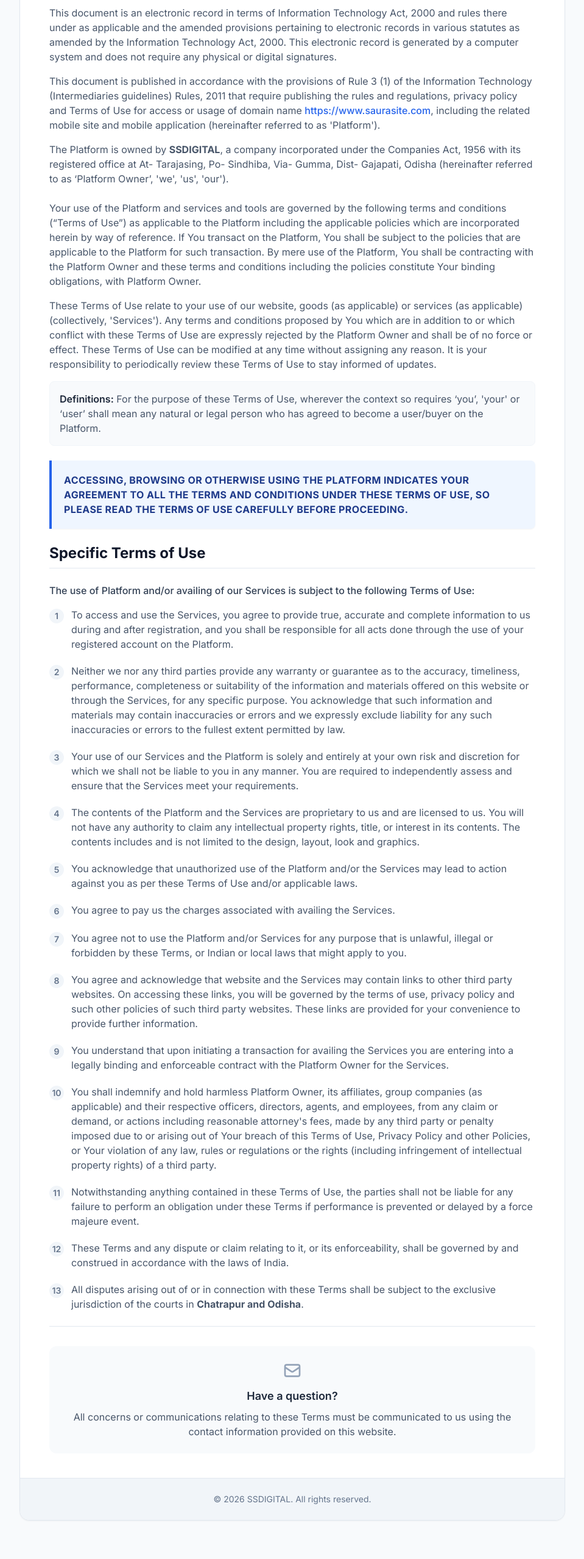
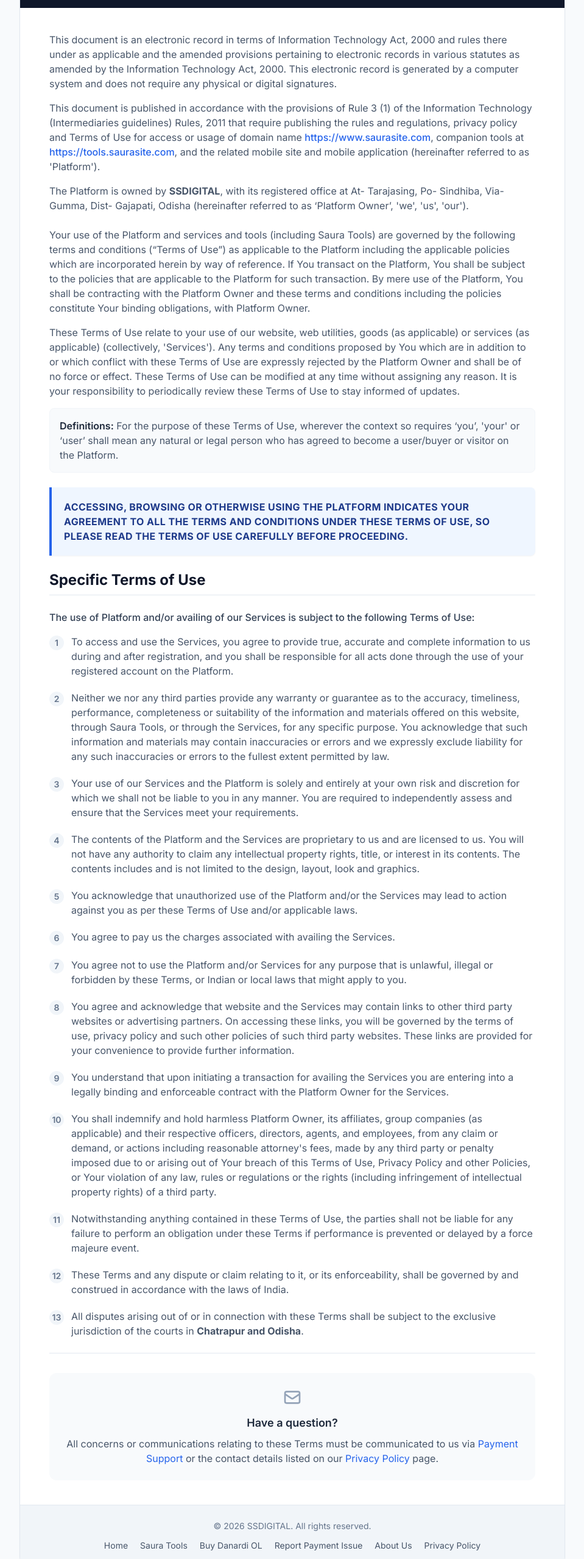
Before and after one commit to raisonGamango/saura-site, a plain HTML site: page terms-conditions.html in a window 1280 px wide. Shown: the part 240-2796 px from the top of the page at 61% size, without its empty margins (160-1119 px from the left). Before the commit the page ends 2773 px from the top, so only its background shows below. Drawn offline with nearby package versions, Linux system fonts and the light colour scheme.

Commit message:
Update terms and conditions with additional details

```diff
--- a/terms-conditions.html
+++ b/terms-conditions.html
@@ -3,7 +3,13 @@
 <head>
     <meta charset="UTF-8">
     <meta name="viewport" content="width=device-width, initial-scale=1.0">
-    <title>Terms & Conditions - SSDIGITAL</title>
+    <meta name="description" content="Terms and Conditions for SSDIGITAL (Saura Site), Danardi OL, and Saura Tools.">
+    <link rel="canonical" href="https://www.saurasite.com/terms-conditions.html">
+    <title>Terms &amp; Conditions - SSDIGITAL</title>
+
+    <!-- Replace ca-pub-XXXXXXXXXXXXXXXX with your actual Google AdSense Publisher ID once ready -->
+    <script async src="https://pagead2.googlesyndication.com/pagead/js/adsbygoogle.js?client=ca-pub-XXXXXXXXXXXXXXXX" crossorigin="anonymous"></script>
+
     <!-- Loading Tailwind CSS for styling -->
     <script src="https://cdn.tailwindcss.com"></script>
     <!-- Loading Inter font for clean typography -->
@@ -21,7 +27,15 @@
         <!-- Header Section -->
         <header class="bg-slate-900 text-white py-12 px-8 sm:px-12 text-center">
             <h1 class="text-3xl sm:text-4xl font-extrabold tracking-tight mb-2">Terms &amp; Conditions</h1>
-            <p class="text-slate-400 text-sm sm:text-base font-medium">Please read these terms carefully before using our platform.</p>
+            <p class="text-slate-400 text-sm sm:text-base font-medium">Please read these terms carefully before using our platform or tools.</p>
+            <nav aria-label="Site navigation" class="mt-6 flex flex-wrap justify-center gap-x-6 gap-y-2 text-sm text-slate-300">
+                <a href="index.html" class="hover:text-white hover:underline">Home</a>
+                <a href="https://tools.saurasite.com" target="_blank" rel="noopener noreferrer" class="hover:text-white hover:underline">Saura Tools</a>
+                <a href="buy-danardi-ol.html" class="hover:text-white hover:underline">Buy Danardi OL</a>
+                <a href="report-payment-issues.html" class="hover:text-white hover:underline">Payment Support</a>
+                <a href="about-us.html" class="hover:text-white hover:underline">About Us</a>
+                <a href="privacy-policy.html" class="hover:text-white hover:underline">Privacy Policy</a>
+            </nav>
         </header>
 
         <div class="px-8 py-10 sm:px-12 space-y-6">
@@ -33,22 +47,24 @@
                 <p class="text-sm sm:text-base leading-relaxed text-slate-600 text-justify sm:text-left">
                     This document is published in accordance with the provisions of Rule 3 (1) of the Information Technology (Intermediaries guidelines) Rules, 2011 that require publishing the rules and regulations, privacy policy and Terms of Use for access or usage of domain name
                     <a href="https://www.saurasite.com" class="text-blue-600 hover:text-blue-800 hover:underline font-medium transition-colors" target="_blank" rel="noopener noreferrer">https://www.saurasite.com</a>,
-                    including the related mobile site and mobile application (hereinafter referred to as 'Platform').
+                    companion tools at
+                    <a href="https://tools.saurasite.com" class="text-blue-600 hover:text-blue-800 hover:underline font-medium transition-colors" target="_blank" rel="noopener noreferrer">https://tools.saurasite.com</a>,
+                    and the related mobile site and mobile application (hereinafter referred to as 'Platform').
                 </p>
                 <p class="text-sm sm:text-base leading-relaxed text-slate-600 text-justify sm:text-left">
-                    The Platform is owned by <strong>SSDIGITAL</strong>, a company incorporated under the Companies Act, 1956 with its registered office at At- Tarajasing, Po- Sindhiba, Via- Gumma, Dist- Gajapati, Odisha (hereinafter referred to as ‘Platform Owner’, 'we', 'us', 'our').
+                    The Platform is owned by <strong>SSDIGITAL</strong>, with its registered office at At- Tarajasing, Po- Sindhiba, Via- Gumma, Dist- Gajapati, Odisha (hereinafter referred to as ‘Platform Owner’, 'we', 'us', 'our').
                 </p>
             </section>
 
             <section class="space-y-4">
                 <p class="text-sm sm:text-base leading-relaxed text-slate-600 text-justify sm:text-left">
-                    Your use of the Platform and services and tools are governed by the following terms and conditions (“Terms of Use”) as applicable to the Platform including the applicable policies which are incorporated herein by way of reference. If You transact on the Platform, You shall be subject to the policies that are applicable to the Platform for such transaction. By mere use of the Platform, You shall be contracting with the Platform Owner and these terms and conditions including the policies constitute Your binding obligations, with Platform Owner.
+                    Your use of the Platform and services and tools (including Saura Tools) are governed by the following terms and conditions (“Terms of Use”) as applicable to the Platform including the applicable policies which are incorporated herein by way of reference. If You transact on the Platform, You shall be subject to the policies that are applicable to the Platform for such transaction. By mere use of the Platform, You shall be contracting with the Platform Owner and these terms and conditions including the policies constitute Your binding obligations, with Platform Owner.
                 </p>
                 <p class="text-sm sm:text-base leading-relaxed text-slate-600 text-justify sm:text-left">
-                    These Terms of Use relate to your use of our website, goods (as applicable) or services (as applicable) (collectively, 'Services'). Any terms and conditions proposed by You which are in addition to or which conflict with these Terms of Use are expressly rejected by the Platform Owner and shall be of no force or effect. These Terms of Use can be modified at any time without assigning any reason. It is your responsibility to periodically review these Terms of Use to stay informed of updates.
+                    These Terms of Use relate to your use of our website, web utilities, goods (as applicable) or services (as applicable) (collectively, 'Services'). Any terms and conditions proposed by You which are in addition to or which conflict with these Terms of Use are expressly rejected by the Platform Owner and shall be of no force or effect. These Terms of Use can be modified at any time without assigning any reason. It is your responsibility to periodically review these Terms of Use to stay informed of updates.
                 </p>
                 <p class="text-sm sm:text-base leading-relaxed text-slate-600 text-justify sm:text-left bg-slate-50 p-4 rounded-lg border border-slate-100">
-                    <span class="font-semibold text-slate-800">Definitions:</span> For the purpose of these Terms of Use, wherever the context so requires ‘you’, 'your' or ‘user’ shall mean any natural or legal person who has agreed to become a user/buyer on the Platform.
+                    <span class="font-semibold text-slate-800">Definitions:</span> For the purpose of these Terms of Use, wherever the context so requires ‘you’, 'your' or ‘user’ shall mean any natural or legal person who has agreed to become a user/buyer or visitor on the Platform.
                 </p>
             </section>
 
@@ -70,7 +86,7 @@
 
                     <li class="flex items-start">
                         <span class="flex-shrink-0 w-6 h-6 flex items-center justify-center rounded-full bg-slate-100 text-slate-500 text-sm font-semibold mr-3 mt-0.5">2</span>
-                        <p class="text-sm sm:text-base leading-relaxed text-slate-600">Neither we nor any third parties provide any warranty or guarantee as to the accuracy, timeliness, performance, completeness or suitability of the information and materials offered on this website or through the Services, for any specific purpose. You acknowledge that such information and materials may contain inaccuracies or errors and we expressly exclude liability for any such inaccuracies or errors to the fullest extent permitted by law.</p>
+                        <p class="text-sm sm:text-base leading-relaxed text-slate-600">Neither we nor any third parties provide any warranty or guarantee as to the accuracy, timeliness, performance, completeness or suitability of the information and materials offered on this website, through Saura Tools, or through the Services, for any specific purpose. You acknowledge that such information and materials may contain inaccuracies or errors and we expressly exclude liability for any such inaccuracies or errors to the fullest extent permitted by law.</p>
                     </li>
 
                     <li class="flex items-start">
@@ -100,7 +116,7 @@
 
                     <li class="flex items-start">
                         <span class="flex-shrink-0 w-6 h-6 flex items-center justify-center rounded-full bg-slate-100 text-slate-500 text-sm font-semibold mr-3 mt-0.5">8</span>
-                        <p class="text-sm sm:text-base leading-relaxed text-slate-600">You agree and acknowledge that website and the Services may contain links to other third party websites. On accessing these links, you will be governed by the terms of use, privacy policy and such other policies of such third party websites. These links are provided for your convenience to provide further information.</p>
+                        <p class="text-sm sm:text-base leading-relaxed text-slate-600">You agree and acknowledge that website and the Services may contain links to other third party websites or advertising partners. On accessing these links, you will be governed by the terms of use, privacy policy and such other policies of such third party websites. These links are provided for your convenience to provide further information.</p>
                     </li>
 
                     <li class="flex items-start">
@@ -137,16 +153,27 @@
                         <path stroke-linecap="round" stroke-linejoin="round" stroke-width="2" d="M3 8l7.89 5.26a2 2 0 002.22 0L21 8M5 19h14a2 2 0 002-2V7a2 2 0 00-2-2H5a2 2 0 00-2 2v10a2 2 0 002 2z" />
                     </svg>
                     <h3 class="text-lg font-semibold text-slate-800 mb-2">Have a question?</h3>
-                    <p class="text-slate-600 text-sm sm:text-base">All concerns or communications relating to these Terms must be communicated to us using the contact information provided on this website.</p>
+                    <p class="text-slate-600 text-sm sm:text-base">All concerns or communications relating to these Terms must be communicated to us via <a href="report-payment-issues.html" class="text-blue-600 hover:underline">Payment Support</a> or the contact details listed on our <a href="privacy-policy.html" class="text-blue-600 hover:underline">Privacy Policy</a> page.</p>
                 </div>
             </section>
 
         </div>
 
-        <footer class="bg-slate-100 py-6 text-center border-t border-slate-200">
-            <p class="text-sm text-slate-500">&copy; <script>document.write(new Date().getFullYear())</script> SSDIGITAL. All rights reserved.</p>
+        <footer class="bg-slate-100 py-6 px-4 text-center border-t border-slate-200">
+            <p class="text-sm text-slate-500">&copy; <span id="year"></span> SSDIGITAL. All rights reserved.</p>
+            <div class="mt-3 flex flex-wrap justify-center gap-x-5 gap-y-2 text-xs sm:text-sm text-slate-600">
+                <a href="index.html" class="hover:text-blue-600 hover:underline">Home</a>
+                <a href="https://tools.saurasite.com" target="_blank" rel="noopener noreferrer" class="hover:text-blue-600 hover:underline">Saura Tools</a>
+                <a href="buy-danardi-ol.html" class="hover:text-blue-600 hover:underline">Buy Danardi OL</a>
+                <a href="report-payment-issues.html" class="hover:text-blue-600 hover:underline">Report Payment Issue</a>
+                <a href="about-us.html" class="hover:text-blue-600 hover:underline">About Us</a>
+                <a href="privacy-policy.html" class="hover:text-blue-600 hover:underline">Privacy Policy</a>
+            </div>
         </footer>
     </main>
 
+    <script>
+        document.getElementById('year').textContent = new Date().getFullYear();
+    </script>
 </body>
 </html>
```
